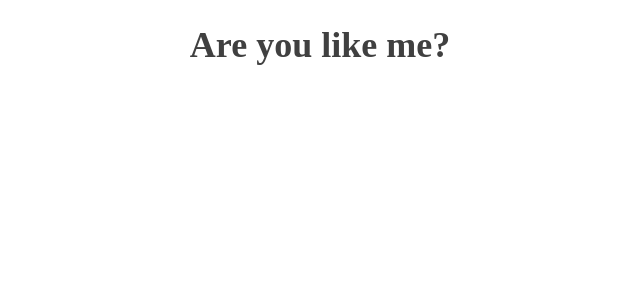
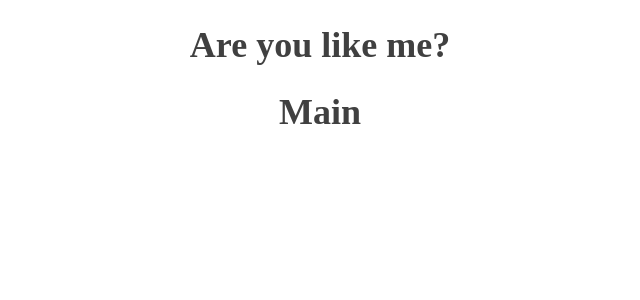
Before and after one commit to nothankyouwdym/vitejs-vite-xj7mpv, a React (Vite) app: page / in a window 1280 px wide. Shown: the top 300 px of the page, without its empty margins (320-960 px from the left). Built offline with nearby package versions, Linux system fonts and the light colour scheme.

Commit message:
1 file modified, 1 added, 1 deleted

```diff
--- a/src/App.jsx
+++ b/src/App.jsx
@@ -1,4 +1,4 @@
-
+import Home from "./Home"
 
 
 const App = () =>{
@@ -6,7 +6,7 @@ const App = () =>{
     <section>
       <h1>Are you like me?</h1>
 
-
+      <Home />
     </section>
   )
 }
--- /dev/null
+++ b/src/Home.jsx
@@ -0,0 +1,13 @@
+
+
+
+
+const Home = () =>{
+  return(
+    <section>
+      <h1>Main</h1>
+    </section>
+  )
+}
+
+export default Home
```
Also changed, not shown: src/Main.jsx (deleted, +0 -9 lines).
